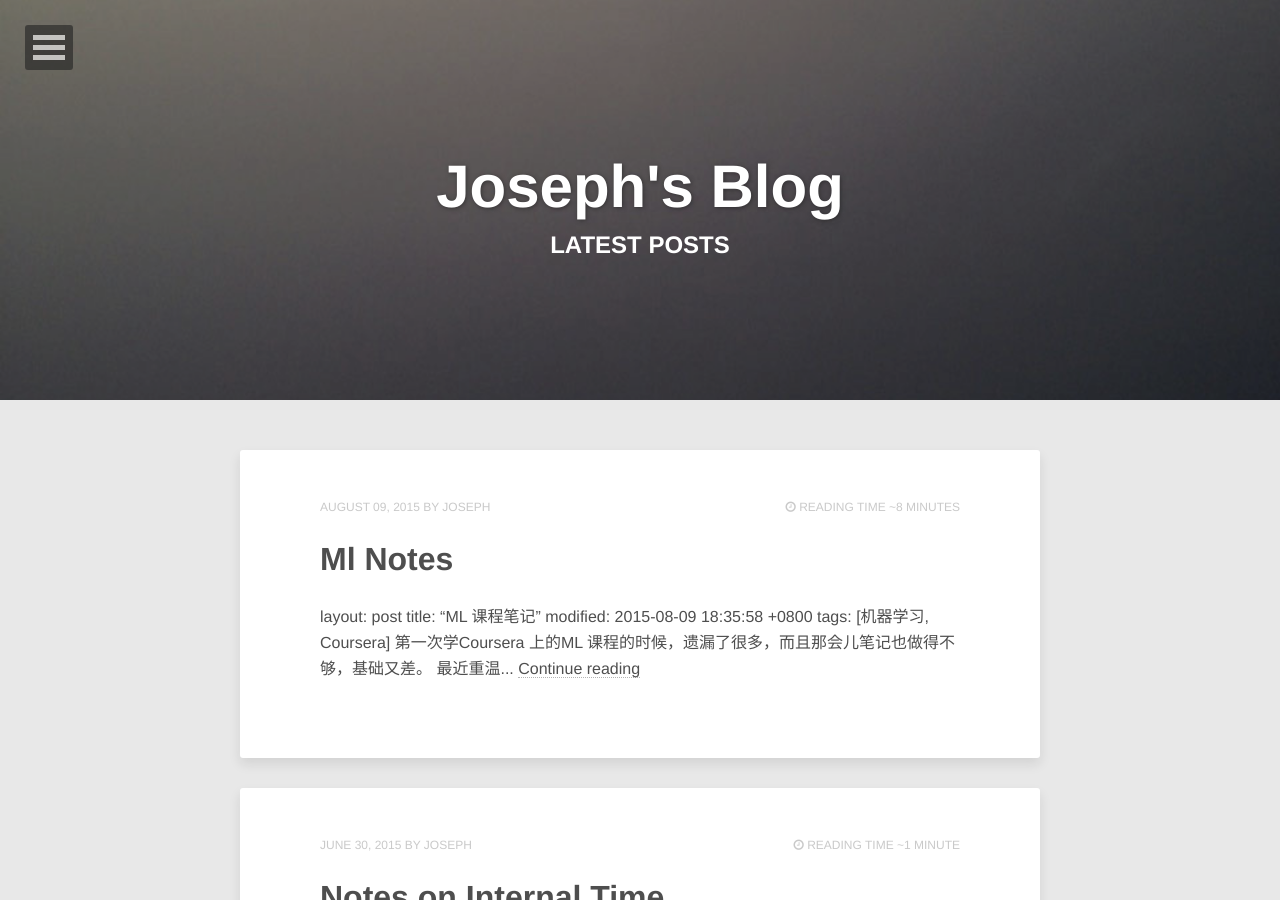
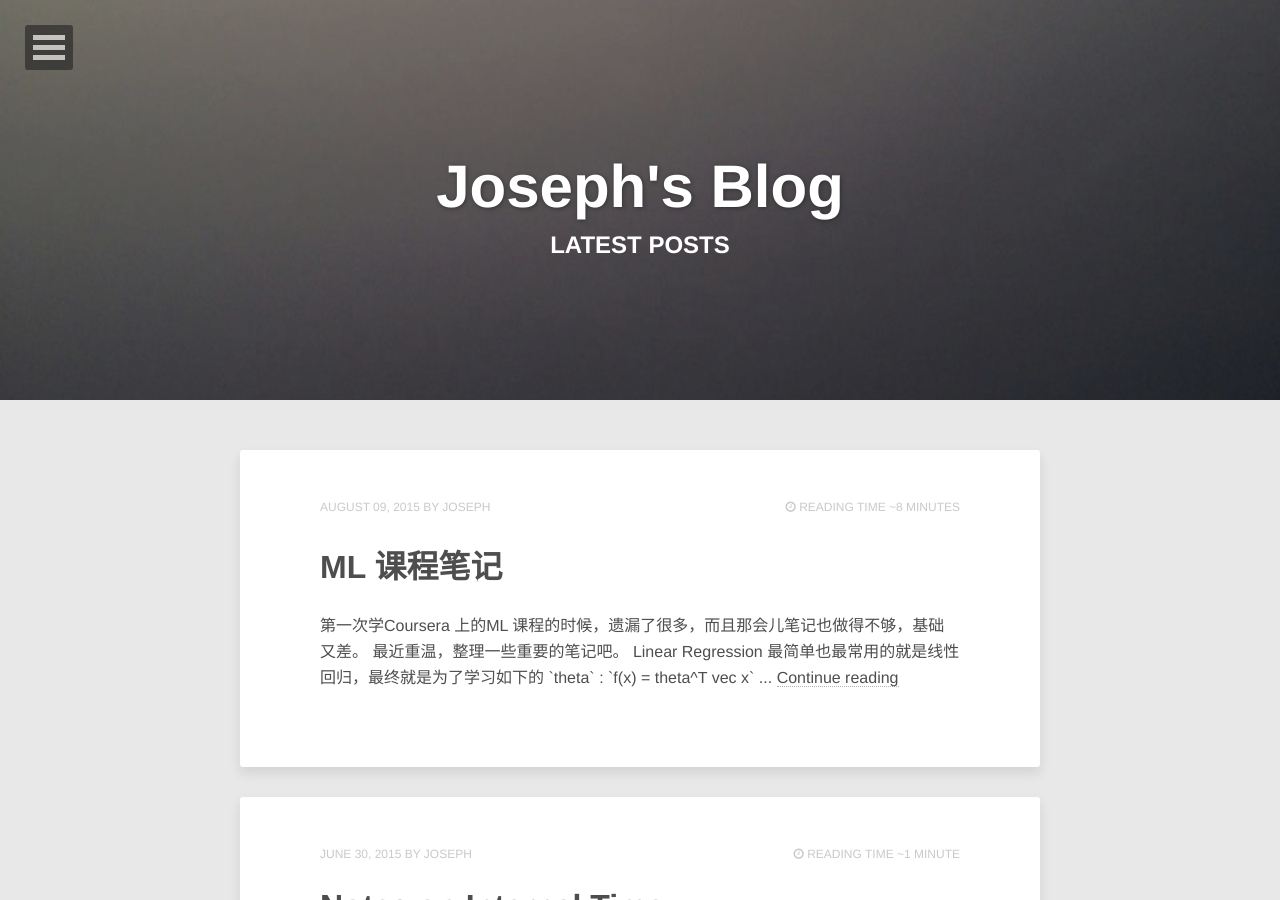
Before and after one commit to jinntrance/blog, a Jekyll site: the page built from index.html, in a window 1280 px wide and 900 px high. Built offline with Jekyll 4.4.1, drawn with Linux system fonts in a browser that asks for light colours; the list of posts is cut into pages by our own code; some of the changed lines change nothing that is shown.

Commit message:
remove the blank line

```diff
--- a/CHINESE/_posts/2015-08-09-ml-notes.md
+++ b/CHINESE/_posts/2015-08-09-ml-notes.md
@@ -1,4 +1,3 @@
-
 ---
 layout: post
 title: "ML 课程笔记"
@@ -118,7 +117,7 @@ J(a) = J\_(LR)(a^L) + lamda/2 * L2RT
 那么多分类的cost function 则为
 
 \`
-J(a) = sum_(i=1)^K J\_(LR)(a_i^L) + lamda/2 *  L2RT
+J(a) = sum_(i=1)^K J\_(LR)(a_i^L) + lambda/2 *  L2RT
 \`
 
 
@@ -135,6 +134,8 @@ D_(Theta^i)
 = Delta a^(i+1) del/(del Theta^i) g(Theta^i a^i)
 = Delta a^(i+1) a^i
 \`
+
+对于非常数项的\`theta\` 梯度应该还需要加上 \` lambda/2 L2RT\` 的梯度 也就是 \`lambda sum theta\`
 
 反向传播假设\`a^i = g((Theta^i)^T a^(i+1))\`，则由 \`Delta y = Delta x del/(del x) y\`归并并推导得[^ANN]：
 
```
